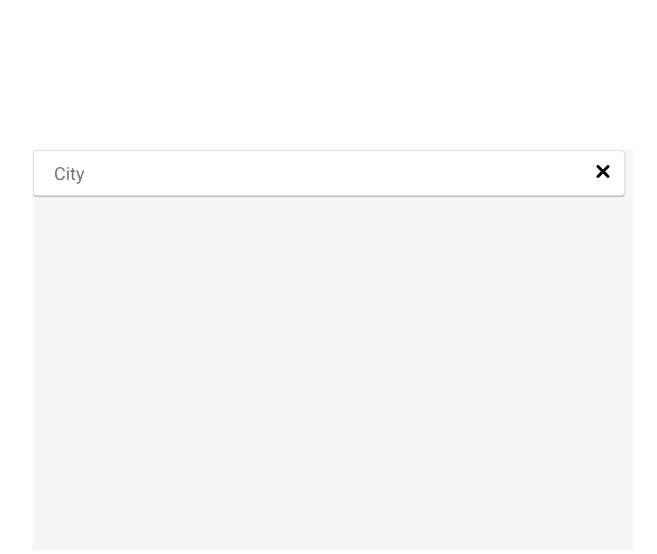
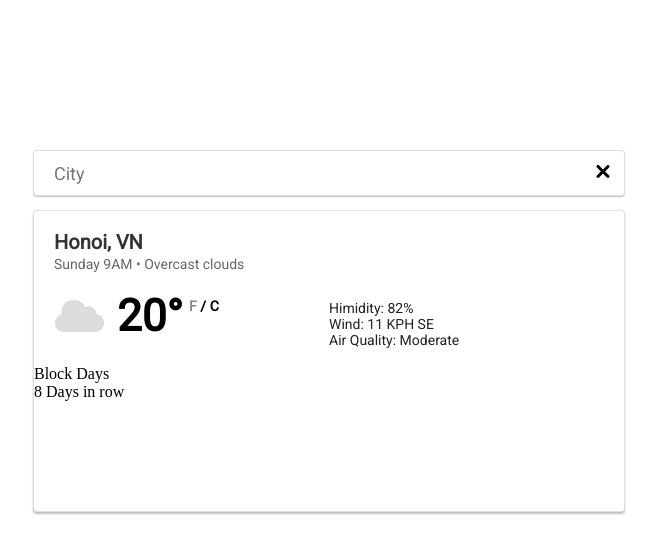
Before and after one commit to VZaleski/react-weather-app, a React (Create React App) app: page / in a window 1280 px wide. Shown: the top 554 px of the page, without its empty margins (307-964 px from the left). Built offline with nearby package versions, Linux system fonts and the light colour scheme.

Commit message:
feat: add block Details

```diff
--- a/src/App.module.css
+++ b/src/App.module.css
@@ -1,7 +1,13 @@
+* {
+  padding: 0;
+  margin: 0;
+  border: 0;
+}
+
 .app{
   display: flex;
+  flex-direction:column;
   margin: 150px auto;
   width: 600px;
   height: 400px;
-  background: whitesmoke;
 }
--- a/src/App.tsx
+++ b/src/App.tsx
@@ -1,11 +1,13 @@
 import React from 'react';
 import styles from './App.module.css';
-import SearchForm from "./components/SearchForm";
+import SearchForm from "./components/SearchForm/SearchForm";
+import WeatherModule from "./components/WeatherModule/WeatherModule";
 
 const App: React.FC = () => {
   return (
     <div className={styles.app}>
         <SearchForm />
+        <WeatherModule />
     </div>
   );
 }
--- a/src/components/SearchForm.tsx
+++ b/src/components/SearchForm/SearchForm.tsx
@@ -1,6 +1,6 @@
 import React, {useState} from 'react';
 import styles from './SearchForm.module.css'
-import deleteImage from './../assets/images/delete.svg'
+import deleteImage from '../../assets/images/delete.svg'
 
 const SearchForm: React.FC = () => {
     let [valueInput, setValueInput] = useState('');
--- /dev/null
+++ b/src/components/WeatherModule/DaysModule/DaysModule.tsx
@@ -0,0 +1,15 @@
+import React from 'react';
+import styles from './DaysModule.module.css'
+import DaysModuleItem from "./DaysModuleItem/DaysModuleItem";
+
+const DaysModule: React.FC = () => {
+
+    return (
+        <div>
+            Block Days
+            <DaysModuleItem />
+        </div>
+    );
+}
+
+export default DaysModule;
--- /dev/null
+++ b/src/components/WeatherModule/DaysModule/DaysModuleItem/DaysModuleItem.tsx
@@ -0,0 +1,13 @@
+import React from 'react';
+import styles from './DaysModuleItem.module.css'
+
+const DaysModuleItem: React.FC = () => {
+
+    return (
+        <div>
+            8 Days in row
+        </div>
+    );
+}
+
+export default DaysModuleItem;
--- /dev/null
+++ b/src/components/WeatherModule/DetailsModule/DetailsModule.module.css
@@ -0,0 +1,83 @@
+.blockDetails {
+    width: 100%;
+    height: 154px;
+    display: flex;
+    flex-direction: column;
+    font-family: Roboto;
+    font-style: normal;
+    font-weight: normal;
+}
+
+.wrapper {
+    margin: 20px;
+}
+
+.blockDetails__title {
+    font-weight: bold;
+    font-size: 20px;
+    line-height: 23px;
+    color: #333333;
+}
+
+.blockDetails__subtitle {
+    font-size: 14px;
+    line-height: 16px;
+    color: #666666;
+}
+
+.content {
+    margin-top: 10px;
+    display: flex;
+    width: 550px;
+    height: 65px;
+}
+
+.contentOne {
+    width: 50%;
+    height: 100%;
+    display: flex;
+    align-items: center;
+}
+
+.contentOne__image {
+    width: 51px;
+    height: 33px;
+}
+
+.contentOne__degree {
+    font-weight: bold;
+    font-size: 44px;
+    line-height: 52px;
+    color: #000000;
+    margin-left: 12px;
+    margin-right: 6px;
+}
+
+.unit {
+    width: 30px;
+    height: 16px;
+    display: flex;
+    justify-content: space-between;
+    font-family: Roboto;
+    font-style: normal;
+    font-weight: bold;
+    font-size: 14px;
+    line-height: 16px;
+    color: #888888;
+    margin-top: -20px;
+}
+
+.unitActive {
+    color: #000000;
+}
+
+.contentTwo {
+    width: 50%;
+    height: 100%;
+    display: flex;
+    flex-direction: column;
+    justify-content: flex-end;
+    font-size: 14px;
+    line-height: 16px;
+    color: #222222;
+}
--- /dev/null
+++ b/src/components/WeatherModule/DetailsModule/DetailsModule.tsx
@@ -0,0 +1,33 @@
+import React from 'react';
+import styles from './DetailsModule.module.css'
+import cloudImage from './../../../assets/images/cloud.svg'
+
+const DetailsModule: React.FC = () => {
+
+    return (
+        <div className={styles.blockDetails}>
+            <div className={styles.wrapper}>
+                <h2 className={styles.blockDetails__title}>Honoi, VN</h2>
+                <span className={styles.blockDetails__subtitle}>Sunday 9AM • Overcast clouds</span>
+                <div className={styles.content}>
+                    <div className={styles.contentOne}>
+                        <img className={styles.contentOne__image} src={cloudImage} alt="image-weather"/>
+                        <span className={styles.contentOne__degree}>20°</span>
+                        <div className={styles.unit}>
+                            <span>F</span>
+                            <span className={styles.unitActive}>/</span>
+                            <span className={styles.unitActive}>C</span>
+                        </div>
+                    </div>
+                    <div className={styles.contentTwo}>
+                        <span>Himidity: <span>82%</span></span>
+                        <span>Wind: <span>11 KPH SE</span></span>
+                        <span>Air Quality: <span>Moderate</span></span>
+                    </div>
+                </div>
+            </div>
+        </div>
+    );
+}
+
+export default DetailsModule;
--- /dev/null
+++ b/src/components/WeatherModule/WeatherModule.module.css
@@ -0,0 +1,10 @@
+.weatherModule {
+    position: relative;
+    width: 590px;
+    height: 300px;
+    background: #FFFFFF;
+    border: 1px solid rgba(150, 150, 150, 0.3);
+    box-shadow: 0px 2px 2px rgba(0, 0, 0, 0.25);
+    border-radius: 4px;
+    margin-top: 10px;
+}
--- /dev/null
+++ b/src/components/WeatherModule/WeatherModule.tsx
@@ -0,0 +1,16 @@
+import React from 'react';
+import styles from './WeatherModule.module.css'
+import DetailsModule from "./DetailsModule/DetailsModule";
+import DaysModule from "./DaysModule/DaysModule";
+
+const WeatherModule: React.FC = () => {
+
+    return (
+        <div className={styles.weatherModule}>
+            <DetailsModule />
+            <DaysModule />
+        </div>
+    );
+}
+
+export default WeatherModule;
```
Also changed, not shown: src/assets/images/cloud.svg (added), src/components/SearchForm/SearchForm.module.css (renamed from src/components/SearchForm.module.css), src/components/WeatherModule/DaysModule/DaysModule.module.css (added), src/components/WeatherModule/DaysModule/DaysModuleItem/DaysModuleItem.module.css (added).
